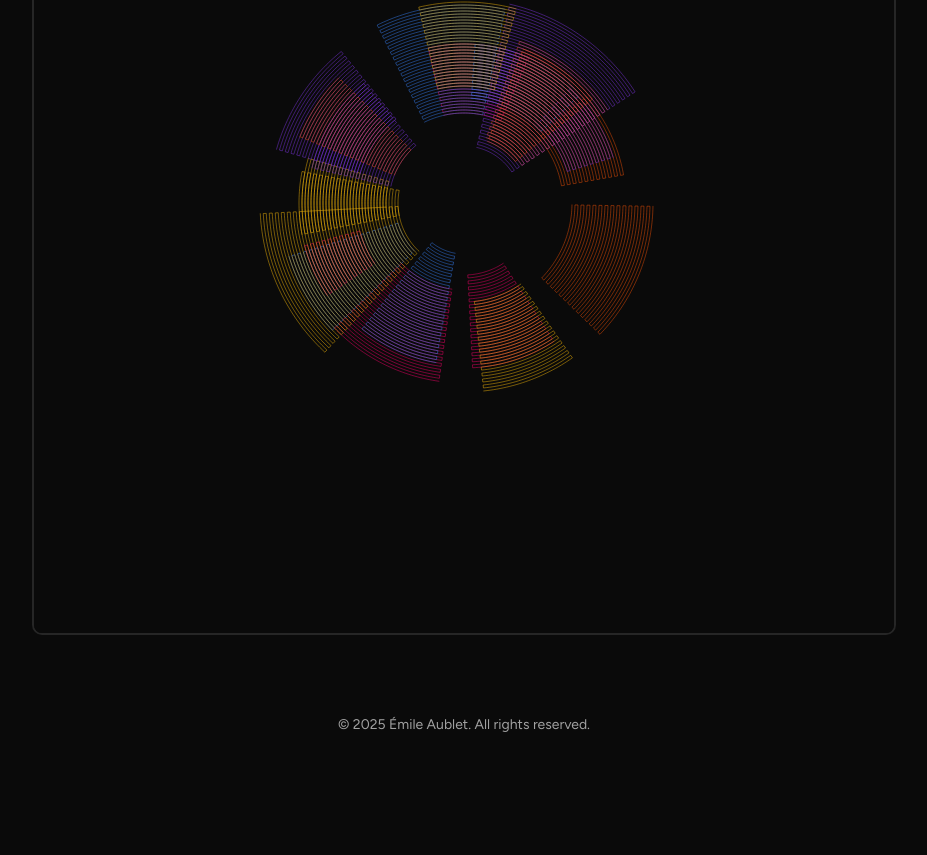
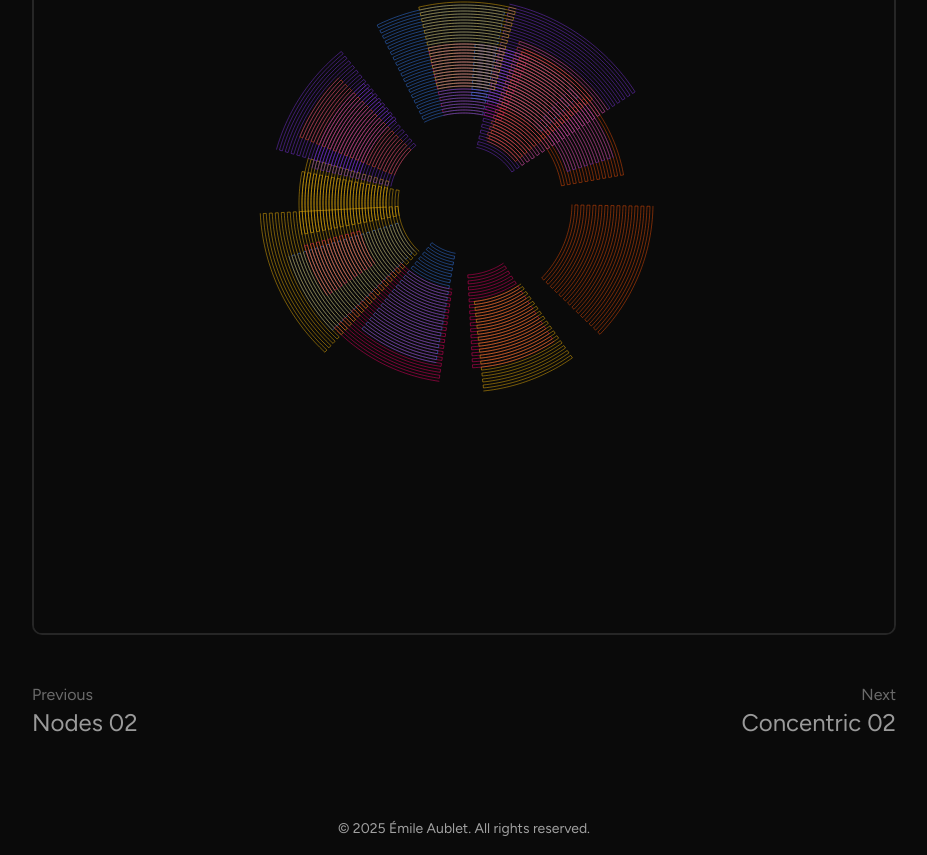
Before and after one commit to emileaublet/sketches, a React (Vite) app: page /sketch/concentric-01 in a window 1280 px wide. Shown: the part 438-1293 px from the top of the page, without its empty margins (176-1103 px from the left). Before the commit the page ends 1189 px from the top, so only its background shows below. Built offline with nearby package versions, Linux system fonts and the light colour scheme; what p5.js-svg would draw is missing.

Commit message:
adding new sketch

```diff
--- a/src/App.tsx
+++ b/src/App.tsx
@@ -17,11 +17,17 @@ function App() {
     <Routes>
       <Route path="/" element={<Layout />}>
         <Route index element={<HomePage sketches={sketches} />} />
-        {sketches.map((sketch) => (
+        {sketches.map((sketch, i) => (
           <Route
             key={sketch.id}
             path={`/sketch/${sketch.id}`}
-            element={<SketchPage sketch={sketch} />}
+            element={
+              <SketchPage
+                sketch={sketch}
+                prev={i > 0 ? sketches[i - 1] : sketches[sketches.length - 1]}
+                next={i < sketches.length - 1 ? sketches[i + 1] : sketches[0]}
+              />
+            }
           />
         ))}
       </Route>
--- a/src/pages/SketchPage.tsx
+++ b/src/pages/SketchPage.tsx
@@ -1,6 +1,13 @@
 import React, { useState, useEffect } from "react";
 import P5Wrapper from "../components/P5Wrapper";
-import { Maximize, Minimize, Moon, RefreshCw, Sun } from "lucide-react";
+import {
+  ChevronLeft,
+  Maximize,
+  Minimize,
+  Moon,
+  RefreshCw,
+  Sun,
+} from "lucide-react";
 import type { Meta } from "../types";
 import { Skeleton } from "@/components/ui/skeleton";
 import { Button } from "@/components/ui/button";
@@ -10,9 +17,11 @@ import { Helmet } from "react-helmet-async";
 
 interface SketchPageProps {
   sketch: Meta;
+  prev?: Meta;
+  next?: Meta;
 }
 
-const SketchPage: React.FC<SketchPageProps> = ({ sketch }) => {
+const SketchPage: React.FC<SketchPageProps> = ({ sketch, prev, next }) => {
   const [isFullscreen, setIsFullscreen] = useState(false);
   const [isLoading, setIsLoading] = useState(true);
   const [mode, setMode] = useState<"dark" | "light">("dark");
@@ -126,6 +135,36 @@ const SketchPage: React.FC<SketchPageProps> = ({ sketch }) => {
           </>
         )}
       </div>
+      <div className="flex items-end justify-between mt-12">
+        <button
+          disabled={!prev}
+          className="group flex flex-col items-start cursor-pointer"
+          onClick={() => {
+            if (prev) {
+              window.location.href = `/sketch/${prev.slug}`;
+            }
+          }}
+        >
+          <span className="opacity-40">Previous</span>
+          <span className="text-2xl opacity-60 hover:opacity-100">
+            {prev?.title}
+          </span>
+        </button>
+        <button
+          disabled={!next}
+          className="group flex flex-col items-end cursor-pointer"
+          onClick={() => {
+            if (next) {
+              window.location.href = `/sketch/${next.slug}`;
+            }
+          }}
+        >
+          <span className="opacity-40">Next</span>
+          <span className="text-2xl opacity-60 hover:opacity-100">
+            {next?.title}
+          </span>
+        </button>
+      </div>
     </>
   );
 };
--- a/src/sketches/distortion-02.ts
+++ b/src/sketches/distortion-02.ts
@@ -64,7 +64,21 @@ const distortionSketch = (p: p5SVG) => {
 
       drawZigzag(bx, by, segmentLen, segmentCount, maxYOffset);
     }
+    drawDots("white");
+    drawDots(staedtlerPens[0]);
   };
+
+  function drawDots(color: string) {
+    // Add white dots
+    const dotCount = p.random(100, 200);
+    p.strokeWeight(6);
+    p.stroke(color); // white
+    for (let i = 0; i < dotCount; i++) {
+      const x = p.random(canvasXMargin, p.width - canvasXMargin);
+      const y = p.random(canvasYMargin, p.height - canvasYMargin);
+      p.point(x, y);
+    }
+  }
 
   /**
    * @param startX     absolute x
```
